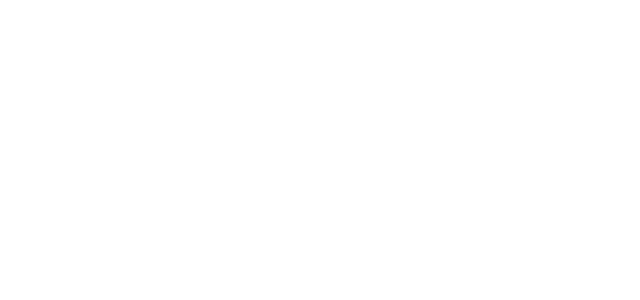
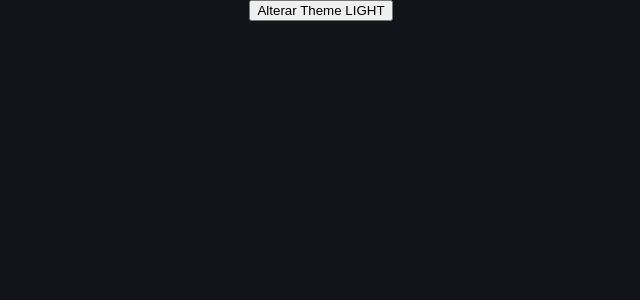
Before and after one commit to kellvembarbosa/get-started-nextjs-with-styled-componets, a Next.js app: page / in a window 1280 px wide. Shown: the top 300 px of the page, without its empty margins (319-959 px from the left). Built offline with nearby package versions, Linux system fonts and the light colour scheme.

Commit message:
with theme and recoil

```diff
--- /dev/null
+++ b/atoms/atomTheme.ts
@@ -0,0 +1,21 @@
+import { atom, selector } from "recoil";
+import { DEFAULT_THEME } from "../constants/data";
+
+ export const themeState = atom({
+     key: 'themeState',
+     default: DEFAULT_THEME
+ })
+
+export const changeTheme = selector({
+    key: 'changeTheme',
+    get: ({get}) => {
+        const currentTheme = get(themeState)
+        const localTheme = localStorage.getItem('DARK_MODE')
+
+        return parseInt(localTheme) || currentTheme
+    },
+    set: ({set}, newValue) => {
+        localStorage.setItem('DARK_MODE', newValue.toString());
+        set(themeState, newValue)
+    }
+})
--- a/components/layout/Main.tsx
+++ b/components/layout/Main.tsx
@@ -1,4 +1,4 @@
-import React from 'react'
+import React, { useEffect } from 'react'
 import styled from 'styled-components';
 import Footer from './Footer';
 import Header from './Header';
@@ -15,4 +15,7 @@
 
 const Container = styled.div`
     display: flex;
+    flex-direction: column;
+    justify-content: center;
+    align-items: center;
 `;
--- a/constants/data.ts
+++ b/constants/data.ts
@@ -1 +1,3 @@
 export const dataList = []
+
+export const DEFAULT_THEME = 0
--- /dev/null
+++ b/contexts/theme.tsx
@@ -0,0 +1,28 @@
+import React, { useContext, useEffect, useState } from "react";
+import { themes } from "../styles/theme";
+import { ThemeProvider } from "styled-components";
+import { useTheme } from "../hooks/theme";
+import { DEFAULT_THEME } from "../constants/data";
+
+function ThemeRecoilProvider({ children }) {
+    const { themeId, changeTheme } = useTheme()
+    const [monted, setMonted] = useState(false)
+
+    useEffect(() => {
+        const darkModeValue = localStorage.getItem('DARK_MODE')
+        changeTheme(darkModeValue ? parseInt(darkModeValue) : DEFAULT_THEME )
+        setMonted(true)
+    }, [])
+
+    if(!monted){
+        return <div />
+    }
+
+    return (
+        <ThemeProvider theme={themes[themeId]}>
+            { children}
+        </ThemeProvider>
+    )
+}
+
+export default ThemeRecoilProvider
--- /dev/null
+++ b/hooks/theme.ts
@@ -0,0 +1,7 @@
+import { useRecoilValue, useSetRecoilState } from "recoil";
+import { changeTheme, themeState } from "../atoms/atomTheme";
+
+export const useTheme = () => ({
+    themeId: useRecoilValue(themeState),
+    changeTheme : useSetRecoilState(changeTheme)
+})
--- a/package.json
+++ b/package.json
@@ -8,9 +8,12 @@
     "start": "next start"
   },
   "dependencies": {
+    "js-cookie": "^2.2.1",
     "next": "10.0.0",
+    "next-cookies": "^2.0.3",
     "react": "17.0.1",
     "react-dom": "17.0.1",
+    "recoil": "^0.1.1",
     "styled-breakpoints": "^8.1.2",
     "styled-components": "^5.2.1",
     "styled-reset": "^4.3.0"
--- a/pages/_app.tsx
+++ b/pages/_app.tsx
@@ -1,16 +1,18 @@
 import React from 'react'
-import { themes } from '../styles/theme'
-import { ThemeProvider } from 'styled-components'
 import { Reset } from 'styled-reset'
 import { GlobalStyle } from '../styles/createGlobal'
+import { RecoilRoot } from 'recoil'
+import ThemeRecoilProvider from '../contexts/theme'
 
 function MyApp({ Component, pageProps }) {
   return (
-    <ThemeProvider theme={themes}>
-      <Reset />
-      <GlobalStyle />
-      <Component {...pageProps} />
-    </ThemeProvider>
+    <RecoilRoot>
+      <ThemeRecoilProvider>
+        <Reset />
+        <GlobalStyle />
+        <Component {...pageProps} />
+      </ThemeRecoilProvider>
+    </RecoilRoot>
   )
 }
 
--- a/pages/index.tsx
+++ b/pages/index.tsx
@@ -1,9 +1,11 @@
 import Main from '../components/layout/Main'
+import { useTheme } from '../hooks/theme'
 
 export default function Home() {
+  const { themeId, changeTheme } = useTheme()
   return (
-      <Main>
-
-      </Main>
+    <Main>
+      <button onClick={() => changeTheme(themeId ? 0 : 1) }>Alterar Theme { themeId == 1 ? 'DARK' : 'LIGHT' } </button>
+    </Main>
   )
 }
--- a/styles/createGlobal.tsx
+++ b/styles/createGlobal.tsx
@@ -2,6 +2,7 @@
 
 export const GlobalStyle = createGlobalStyle`
     body {
-        font-size: 24px;
+        background-color: ${ ({theme}) => theme.colors.MainBackgroundColor };
+        color: ${({theme}) => theme.colors.textColor};
     }
 `;
--- a/styles/theme.ts
+++ b/styles/theme.ts
@@ -1,6 +1,70 @@
-export const themes = {
+import { atom } from "recoil"
+
+export interface ThemeObject {
     colors: {
-        primaryColor: "#fff",
-        secundaryColor: "#333"
+        primaryColor: string,
+        secundaryColor: string,
+        MainBackgroundColor: string,
+        SecundaryBackgroundColor : string,
+        cardColor: string,
+
+        textColor: string,
+        secundaryTextColor: string,
+
+        textDarkColor: string,
+        secundaryTextDarkColor: string
+    },
+    breakpoints: {
+        sm: string,
+        md: string,
+        lg: string,
+        xl: string,
     }
 }
+
+export const themes: ThemeObject[] = [
+    {
+        colors: {
+            primaryColor: "#4447E2",
+            secundaryColor: "#5F5F6E",
+            MainBackgroundColor: "#131419",
+            SecundaryBackgroundColor: "#1C1C24",
+            cardColor: "#2D2D3A",
+
+            textColor: "#fff",
+            secundaryTextColor: "#fdfdfd",
+
+            textDarkColor: "#000",
+            secundaryTextDarkColor: "#333"
+        },
+
+        breakpoints: {
+            sm: '576px',
+            md: '768px',
+            lg: '992px',
+            xl: '1200px',
+        }
+    },
+    {
+        colors: {
+            primaryColor: "#4447E2",
+            secundaryColor: "#5F5F6E",
+            MainBackgroundColor: "#fdfdfd",
+            SecundaryBackgroundColor: "#ffff",
+            cardColor: "#fdfdfd",
+
+            textColor: "#000",
+            secundaryTextColor: "#333",
+
+            textDarkColor: "#fff",
+            secundaryTextDarkColor: "#fdfdfd"
+        },
+
+        breakpoints: {
+            sm: '576px',
+            md: '768px',
+            lg: '992px',
+            xl: '1200px',
+        }
+    }
+]
```
Also changed, not shown: 1 other file (tests, documents, lock files or other folders).
